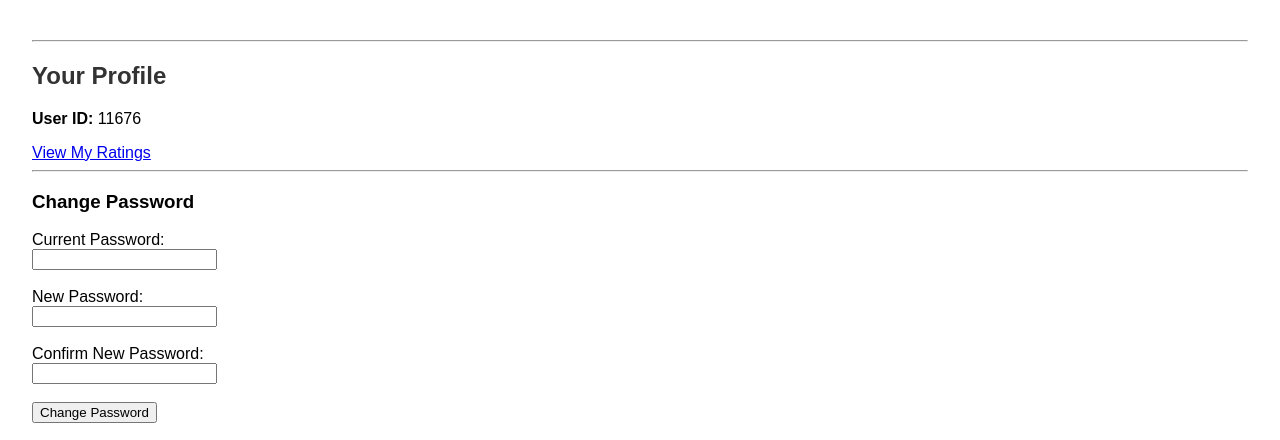
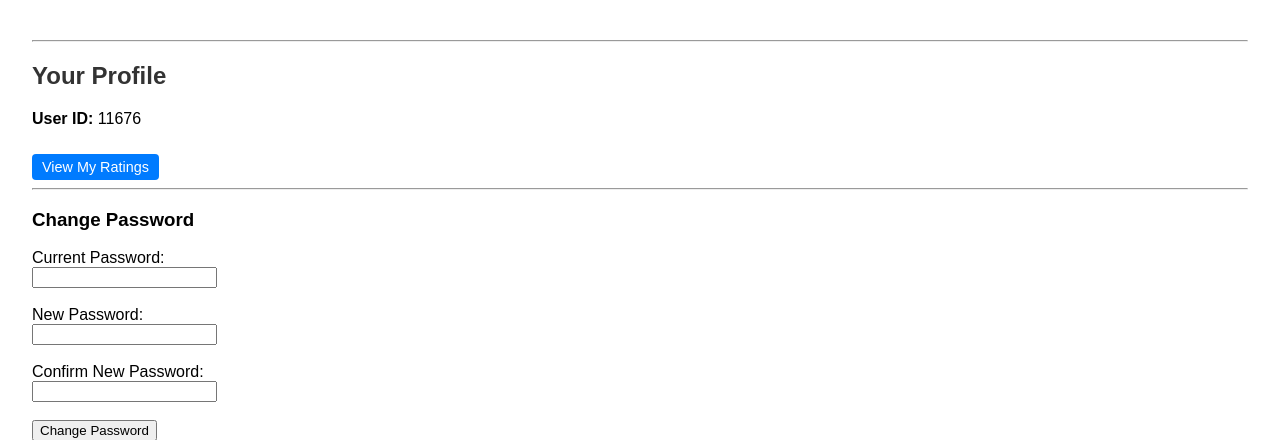
Before and after one commit to qwerty070806/Book-Recommender, a Flask app: page /profile in a window 1280 px wide. Shown: the part 61-501 px from the top of the page. Run offline with Flask 3, Linux system fonts and the light colour scheme; a user stored in the database is signed in; parts of the project's set-up code (start-up, migrations or seed data) failed here and were passed over.

Commit message:
Update profile.html

```diff
--- a/templates/profile.html
+++ b/templates/profile.html
@@ -2,7 +2,7 @@
 {% block content %}
     <h2>Your Profile</h2>
     <p><strong>User ID:</strong> {{ session['user_id'] }}</p>
-    <a href="{{ url_for('my_ratings') }}" class="btn btn-blue">View My Ratings</a>
+    <a href="{{ url_for('my_ratings') }}" class="show-more-btn">View My Ratings</a>
 
     <hr>
 
```
